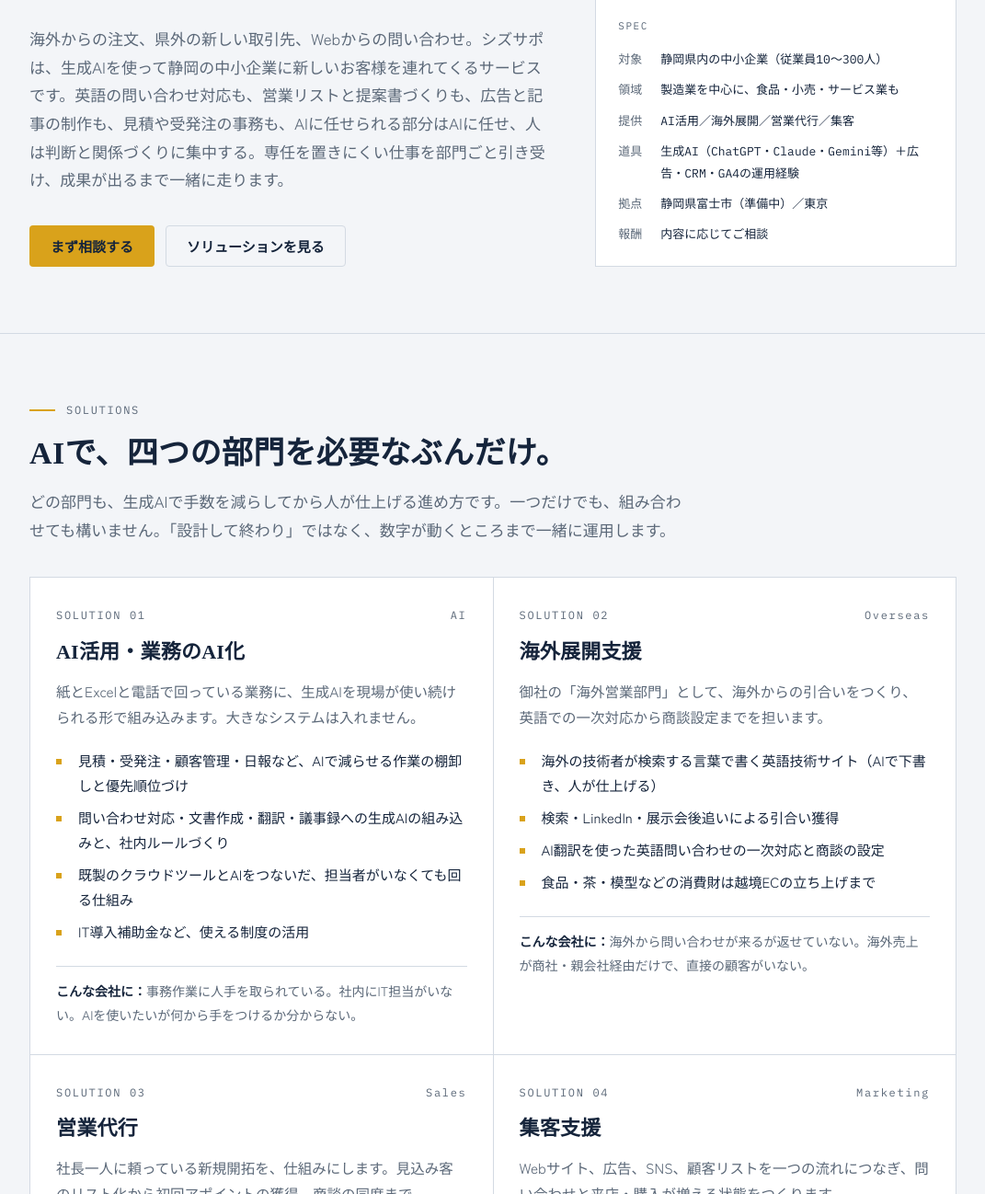
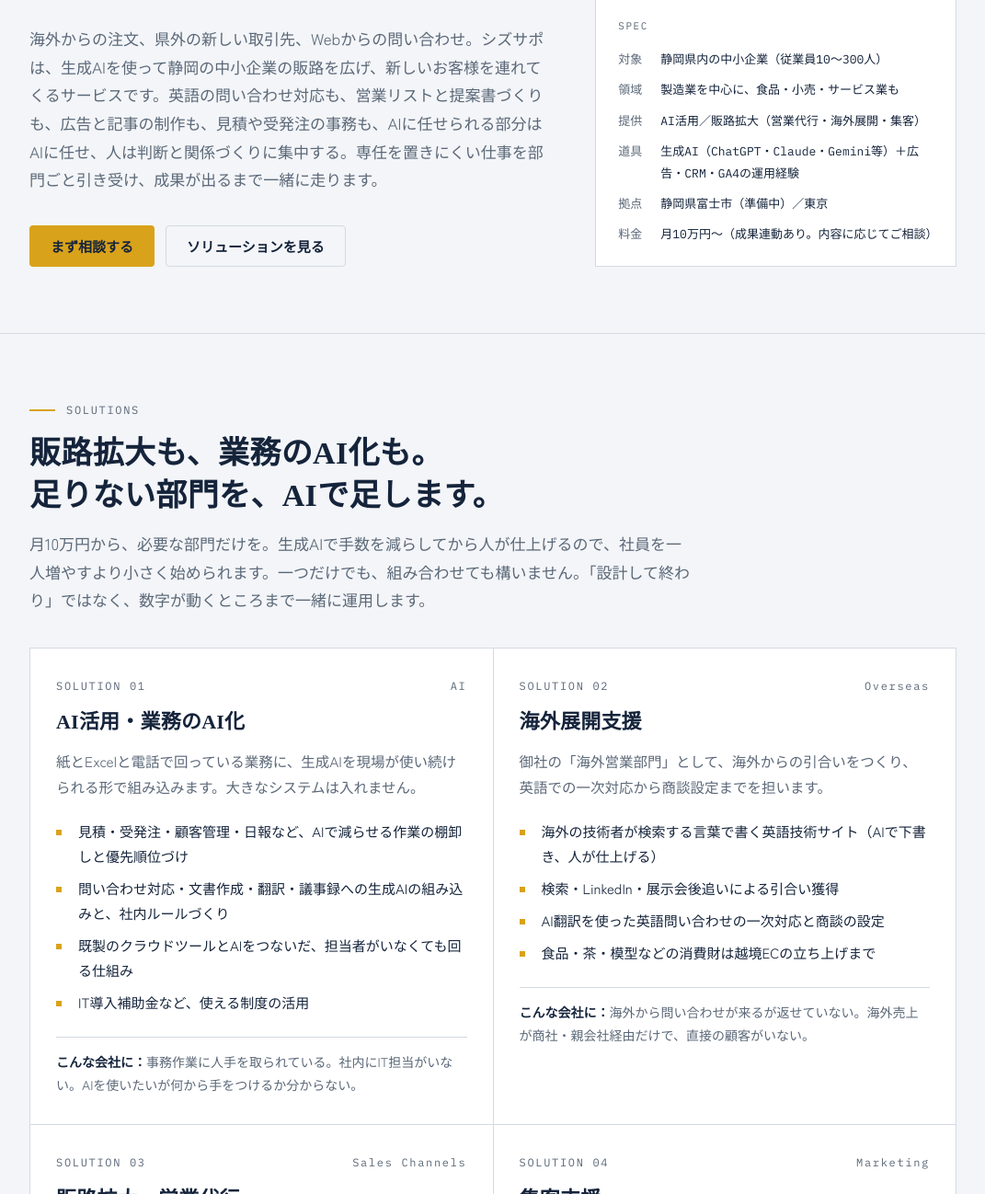
Before and after one commit to shizusapo/shizusapo.github.io, a plain HTML site: page index.html in a window 1280 px wide. Shown: the part 402-1700 px from the top of the page at 92% size, without its empty margins (104-1175 px from the left). Drawn offline with Linux system fonts and the light colour scheme; a web font is replaced by a local one.

Commit message:
販路拡大の要素と料金（月10万円〜）を追加

```diff
--- a/index.html
+++ b/index.html
@@ -4,9 +4,9 @@
 <meta charset="utf-8">
 <meta name="viewport" content="width=device-width,initial-scale=1,viewport-fit=cover">
 <title>シズサポ｜私たちは、AIの力で静岡の製品をより広げます</title>
-<meta name="description" content="シズサポは、生成AIを使って静岡の中小企業の「もう一つの事業部門」になるサービスです。AI活用・海外展開・営業代行・集客を実行まで担います。静岡県富士市を拠点に準備中。">
+<meta name="description" content="シズサポは、生成AIを使って静岡の中小企業の販路を広げる「もう一つの事業部門」です。AI活用・販路拡大（営業代行・海外展開・集客）を月10万円から実行まで担います。静岡県富士市を拠点に準備中。">
 <meta property="og:title" content="シズサポ｜私たちは、AIの力で静岡の製品をより広げます">
-<meta property="og:description" content="AIの力で、静岡の中小企業に新しいお客様を連れてくるサービス。AI活用／海外展開／営業代行／集客。">
+<meta property="og:description" content="AIの力で、静岡の中小企業の販路を広げるサービス。AI活用／販路拡大（営業代行・海外展開・集客）。月10万円から。">
 <meta property="og:type" content="website">
 <link rel="preconnect" href="https://fonts.googleapis.com">
 <link rel="preconnect" href="https://fonts.gstatic.com" crossorigin>
@@ -176,7 +176,7 @@ footer .logo{font-size:13px}
     <div>
       <p class="eyebrow">Shizuoka / AI Growth Partner</p>
       <h1>私たちは、AIの力で<br>静岡の製品をより<span class="nw">広げます</span></h1>
-      <p class="lead">海外からの注文、県外の新しい取引先、Webからの問い合わせ。シズサポは、生成AIを使って静岡の中小企業に新しいお客様を連れてくるサービスです。英語の問い合わせ対応も、営業リストと提案書づくりも、広告と記事の制作も、見積や受発注の事務も、AIに任せられる部分はAIに任せ、人は判断と関係づくりに集中する。専任を置きにくい仕事を部門ごと引き受け、成果が出るまで一緒に走ります。</p>
+      <p class="lead">海外からの注文、県外の新しい取引先、Webからの問い合わせ。シズサポは、生成AIを使って静岡の中小企業の販路を広げ、新しいお客様を連れてくるサービスです。英語の問い合わせ対応も、営業リストと提案書づくりも、広告と記事の制作も、見積や受発注の事務も、AIに任せられる部分はAIに任せ、人は判断と関係づくりに集中する。専任を置きにくい仕事を部門ごと引き受け、成果が出るまで一緒に走ります。</p>
       <div class="hero-cta">
         <a class="btn btn-primary" href="#contact">まず相談する</a>
         <a class="btn btn-ghost" href="#solutions">ソリューションを見る</a>
@@ -187,10 +187,10 @@ footer .logo{font-size:13px}
       <dl>
         <dt>対象</dt><dd>静岡県内の中小企業（従業員10〜300人）</dd>
         <dt>領域</dt><dd>製造業を中心に、食品・小売・サービス業も</dd>
-        <dt>提供</dt><dd>AI活用／海外展開／営業代行／集客</dd>
+        <dt>提供</dt><dd>AI活用／販路拡大（営業代行・海外展開・集客）</dd>
         <dt>道具</dt><dd>生成AI（ChatGPT・Claude・Gemini等）＋広告・CRM・GA4の運用経験</dd>
         <dt>拠点</dt><dd>静岡県富士市（準備中）／東京</dd>
-        <dt>報酬</dt><dd>内容に応じてご相談</dd>
+        <dt>料金</dt><dd>月10万円〜（成果連動あり。内容に応じてご相談）</dd>
       </dl>
     </aside>
   </div>
@@ -200,8 +200,8 @@ footer .logo{font-size:13px}
   <div class="wrap">
     <div class="sec-head">
       <p class="eyebrow">Solutions</p>
-      <h2>AIで、四つの部門を必要なぶんだけ。</h2>
-      <p class="lead">どの部門も、生成AIで手数を減らしてから人が仕上げる進め方です。一つだけでも、組み合わせても構いません。「設計して終わり」ではなく、数字が動くところまで一緒に運用します。</p>
+      <h2>販路拡大も、業務のAI化も。<br>足りない部門を、AIで足します。</h2>
+      <p class="lead">月10万円から、必要な部門だけを。生成AIで手数を減らしてから人が仕上げるので、社員を一人増やすより小さく始められます。一つだけでも、組み合わせても構いません。「設計して終わり」ではなく、数字が動くところまで一緒に運用します。</p>
     </div>
     <div class="sols">
       <article class="sol" id="sol-ai">
@@ -229,9 +229,9 @@ footer .logo{font-size:13px}
         <p class="for"><b>こんな会社に：</b>海外から問い合わせが来るが返せていない。海外売上が商社・親会社経由だけで、直接の顧客がいない。</p>
       </article>
       <article class="sol" id="sol-sales">
-        <div class="code"><span>SOLUTION 03</span><span>Sales</span></div>
-        <h3>営業代行</h3>
-        <p class="sum">社長一人に頼っている新規開拓を、仕組みにします。見込み客のリスト化から初回アポイントの獲得、商談の同席まで。</p>
+        <div class="code"><span>SOLUTION 03</span><span>Sales Channels</span></div>
+        <h3>販路拡大・営業代行</h3>
+        <p class="sum">県内外に新しい取引先をつくります。社長一人に頼っている新規開拓を仕組みにし、見込み客のリスト化から初回アポイントの獲得、商談の同席まで担います。</p>
         <ul>
           <li>AIで狙う業界・企業のリストを作り、優先順位をつける</li>
           <li>メール・電話・紹介による初回接点づくりとアポイント獲得</li>
@@ -261,7 +261,7 @@ footer .logo{font-size:13px}
     <div class="sec-head">
       <p class="eyebrow">Who it's for</p>
       <h2>こんなとき、シズサポが御社の一部門になります。</h2>
-      <p class="lead">静岡は製造品出荷額が全国2位の県です。いい製品を作る会社が、営業や集客、海外対応、事務に専任を置かずに次の一歩を踏み出せるよう、AIと一緒にその仕事を外から担います。たとえば、こんな場面です。</p>
+      <p class="lead">静岡は製造品出荷額が全国2位の県です。いい製品を作る会社が、販路拡大や集客、海外対応、事務に専任を置かずに次の一歩を踏み出せるよう、AIと一緒にその仕事を外から担います。たとえば、こんな場面です。</p>
     </div>
     <div class="cards">
       <div class="card"><span class="tag">CASE 01</span><h3>海外からの問い合わせを、受注につなげたい</h3><p>英語の問い合わせが年に何通か届く。見積や仕様のやり取りまで対応できる体制をつくりたい。</p></div>
@@ -285,7 +285,7 @@ footer .logo{font-size:13px}
       <div class="step"><span class="n">STEP 3</span><h3>実行</h3><p>サイト、広告、営業リスト、ツール導入など、決めたことを私たちが手を動かして進めます。</p><span class="dur">1〜3か月</span></div>
       <div class="step"><span class="n">STEP 4</span><h3>運用と拡大</h3><p>月次で数字を読み合わせ、効いたところを広げます。社内で回せる部分は引き継ぎます。</p><span class="dur">継続</span></div>
     </div>
-    <div class="note">報酬は成果に連動する形を基本に、内容に応じてご相談します。詳しくは面談でお話しします。</div>
+    <div class="note">料金は月10万円から。固定費を抑え、成果に連動する部分と組み合わせて、内容に応じてご相談します。詳しくは面談でお話しします。</div>
   </div>
 </section>
 
@@ -313,7 +313,7 @@ footer .logo{font-size:13px}
     <div class="sec-head" style="margin-bottom:0">
       <p class="eyebrow">For supporters</p>
       <h2>金融機関・支援機関の方へ</h2>
-      <p class="lead">お取引先・会員企業で、海外対応、新規開拓、集客、IT・AI導入に課題を抱えている会社があれば、ご紹介ください。</p>
+      <p class="lead">お取引先・会員企業で、販路拡大、海外対応、集客、IT・AI導入に課題を抱えている会社があれば、ご紹介ください。</p>
     </div>
     <ul>
       <li>専門家派遣制度、商談会、「中小企業のAI活用」などのセミナー・勉強会への登壇に対応します。</li>
@@ -349,7 +349,7 @@ footer .logo{font-size:13px}
       </div>
       <div class="field"><label for="f-topic">相談したいこと</label>
         <select id="f-topic" name="entry.1982349152">
-          <option>IT・AI導入</option><option>海外展開支援</option><option>営業代行</option><option>集客支援</option><option>まだ決まっていない／複数</option>
+          <option>IT・AI導入</option><option value="営業代行">販路拡大・営業代行</option><option>海外展開支援</option><option>集客支援</option><option>まだ決まっていない／複数</option>
         </select>
       </div>
       <div class="field"><label for="f-msg">現在の状況・ご相談内容</label><textarea id="f-msg" name="entry.1240349758" placeholder="例：年に数件、海外から英語で問い合わせが来るが対応できていない"></textarea></div>
```
